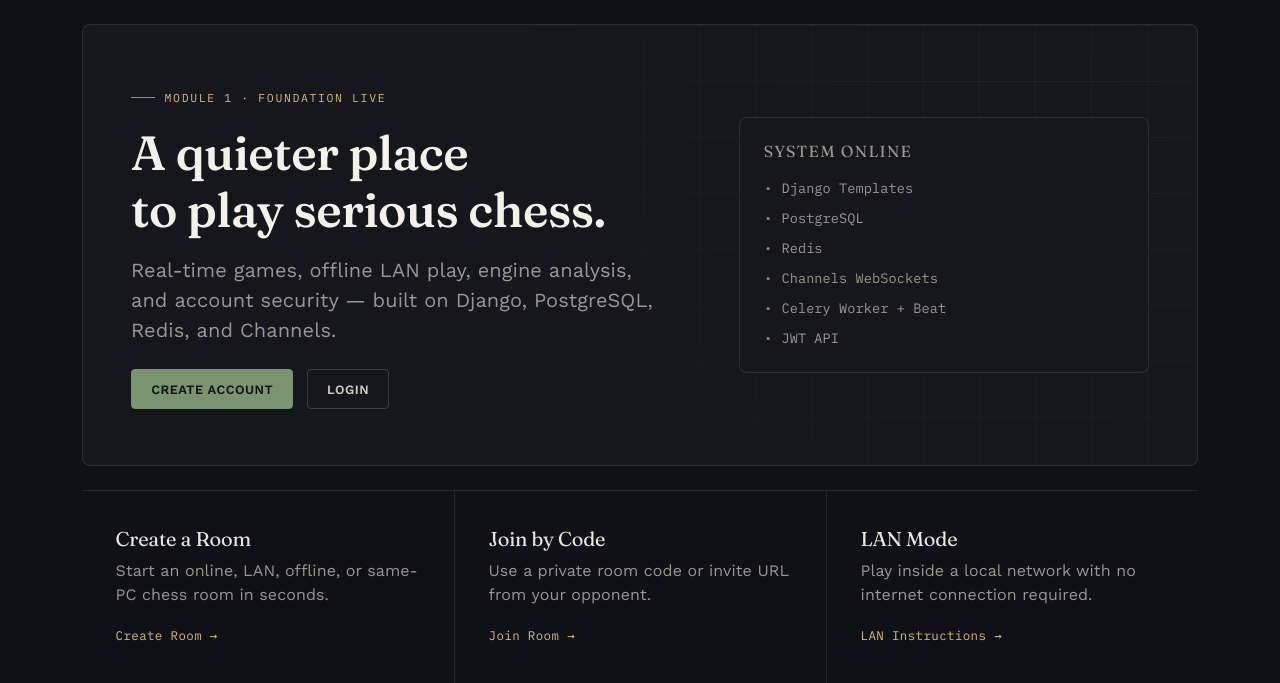
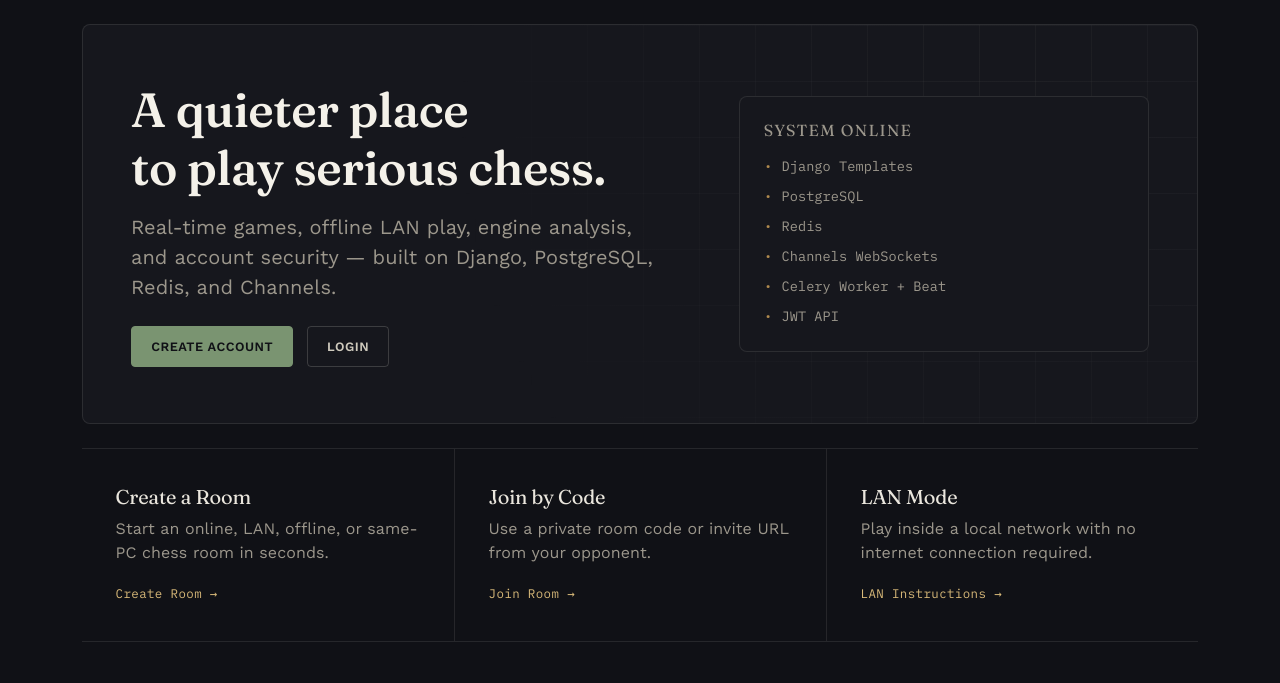
Before and after one commit to sartaj05/chess-platform, a Django app: page / in a window 1280 px wide. Shown: the part 66-749 px from the top of the page. Run offline with Django 5.2, Linux system fonts and the light colour scheme; parts of the project's set-up code (start-up, migrations or seed data) failed here and were passed over; some libraries are stand-ins or nearby versions.

Commit message:
minnor update

```diff
--- a/templates/core/home.html
+++ b/templates/core/home.html
@@ -3,7 +3,6 @@
 <section class="hero mb-4">
   <div class="row align-items-center g-4">
     <div class="col-lg-7">
-      <span class="eyebrow">Module 1 &middot; Foundation Live</span>
       <h1 class="display-5 mb-3">A quieter place<br>to play serious chess.</h1>
       <p class="lead mb-4" style="max-width:34rem;">Real-time games, offline LAN play, engine analysis, and account security &mdash; built on Django, PostgreSQL, Redis, and Channels.</p>
       {% if request.user.is_authenticated %}
```
